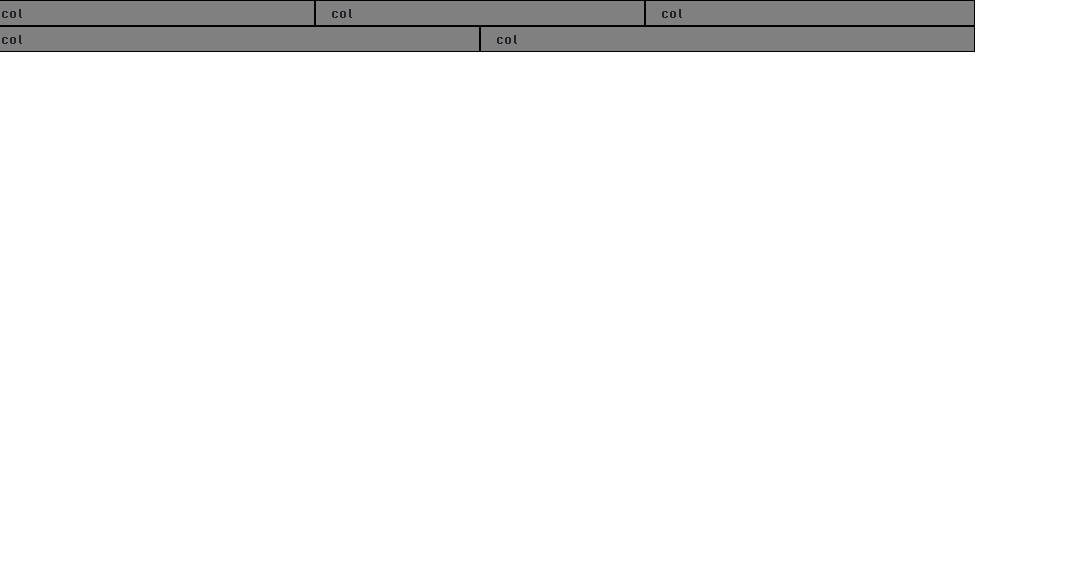
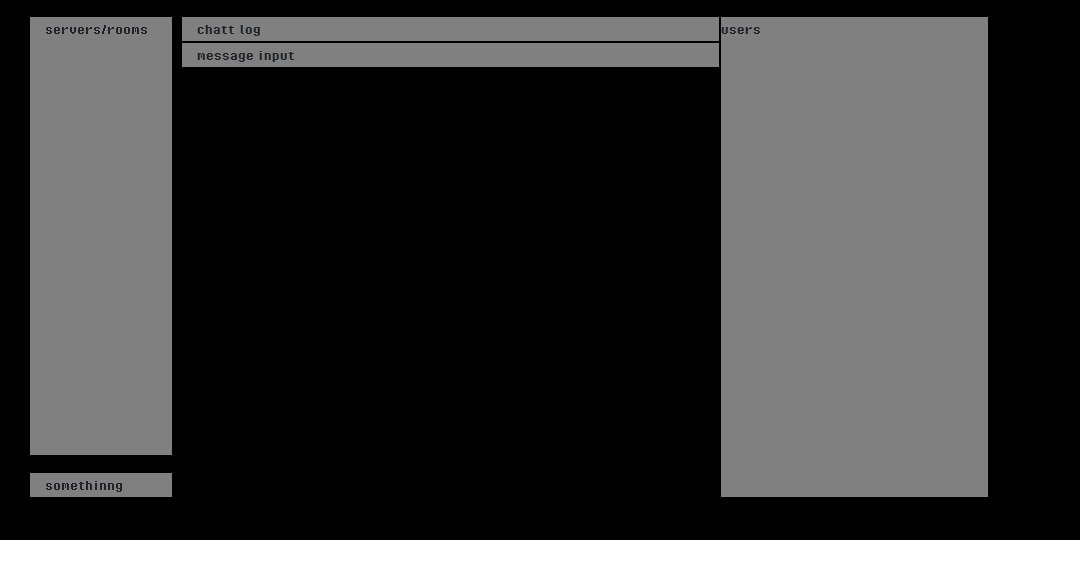
Before and after one commit to Savas07/dedchat, an Electron app: page PUBLIC/chat.html in a window 1080 px wide. Drawn offline with nearby package versions, Linux system fonts and the light colour scheme; no server answers.

Commit message:
chat.html bazı düzenlemeler hala bitmedi

```diff
--- a/PUBLIC/chat.html
+++ b/PUBLIC/chat.html
@@ -30,27 +30,48 @@
 </head>
 
 <body>
-    <div class="container">
+    <div class="container-fluid">
         <div class="row">
-            <div class="room-container col">
-                col
+            <div class="col-md-2">
+                <div class="row">
+                    <div class="container color rooms">
+                        servers/rooms
+                    </div>
+                </div>
+                <div class="row">
+                    <div class="container color something">
+                        somethinng
+                    </div>
+                </div>
             </div>
-            <div class="chat-container col">
-                col
+
+            <div class="col-md-6">
+                <div class="row">
+                    <div class="container color">
+                        chatt log
+                    </div>
+                </div>
+                <div class="row">
+                    <div class="container color">
+                        message input
+                    </div>
+                </div>
             </div>
-            <div class="users-tab col">
-                col
+
+            <div class="col-md-3 color">
+                <div class="row">
+                    users
+                </div>
             </div>
-        </div>
-        <div class="row">
-            <div class="col something">
-                col
-            </div>
-            <div class="col msg-input">
-                col
-            </div>
+
         </div>
     </div>
+
+
+
+
+
+
     <script src="/socket.io/socket.io.js"></script>
     <script src="js/main.js"></script>
 </body>
--- a/PUBLIC/css/chat.css
+++ b/PUBLIC/css/chat.css
@@ -10,16 +10,29 @@ body
     height: 540px;
     font-family: 'pixel_operatorbold';
 }
-.container
+.container-fluid
 {
-    top: 0;
-    right: 0;
-    padding: 0;
-    margin: 0;
-
+    width: 1080px;
+    height: 540px;
+    margin: auto;
+    padding: 16px;
+    background-color: black;
 }
-.col
+.color
 {
     background-color: grey;
     border: 1px solid black;
 }
+.rooms
+{
+    width: 176px;
+    height: 440px;
+    margin-right: 8px;
+    margin-bottom: 16px;
+    margin-left: 28px;
+}
+.something
+{
+    margin-right: 8px;
+    margin-left: 28px;
+}
```
